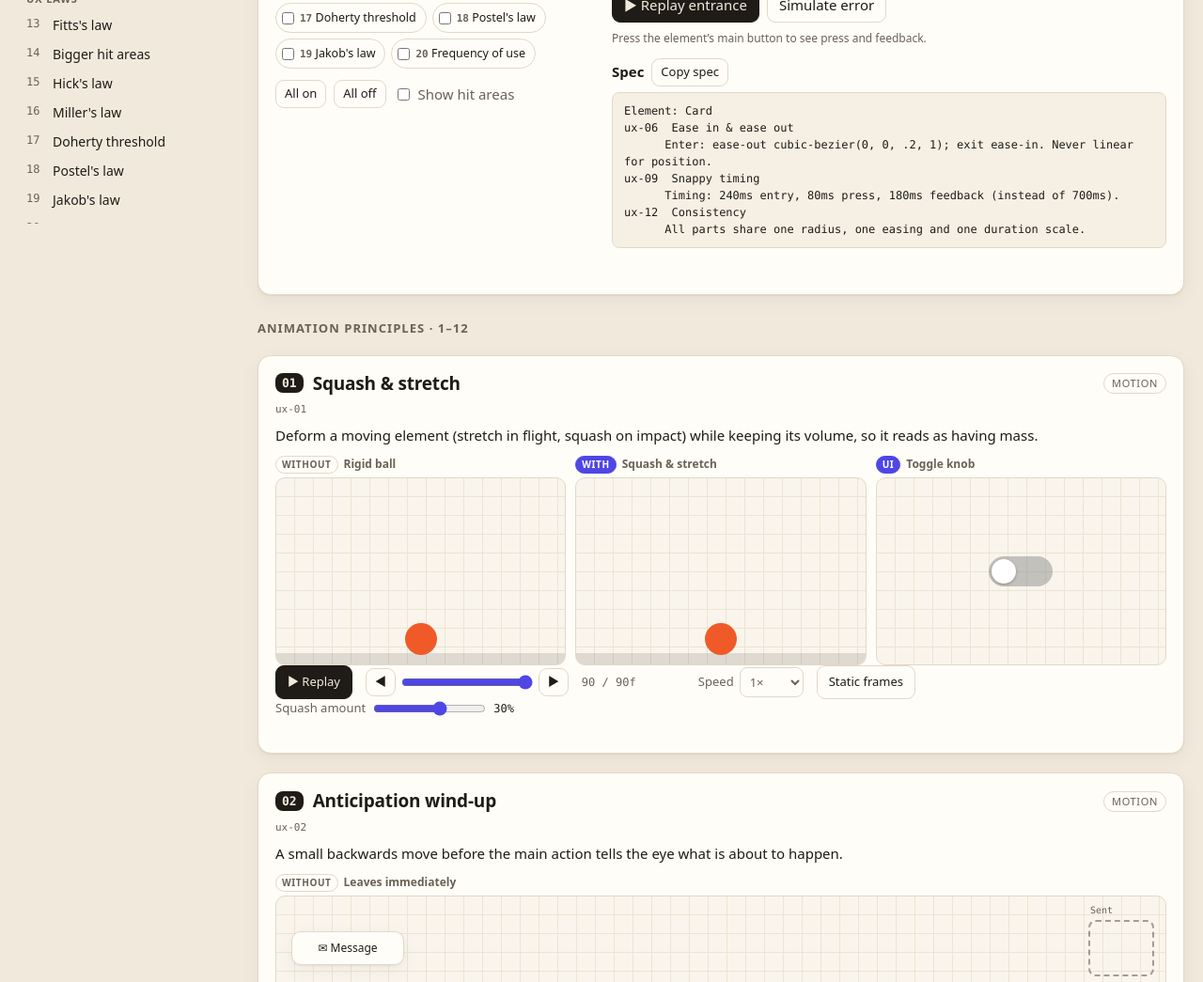
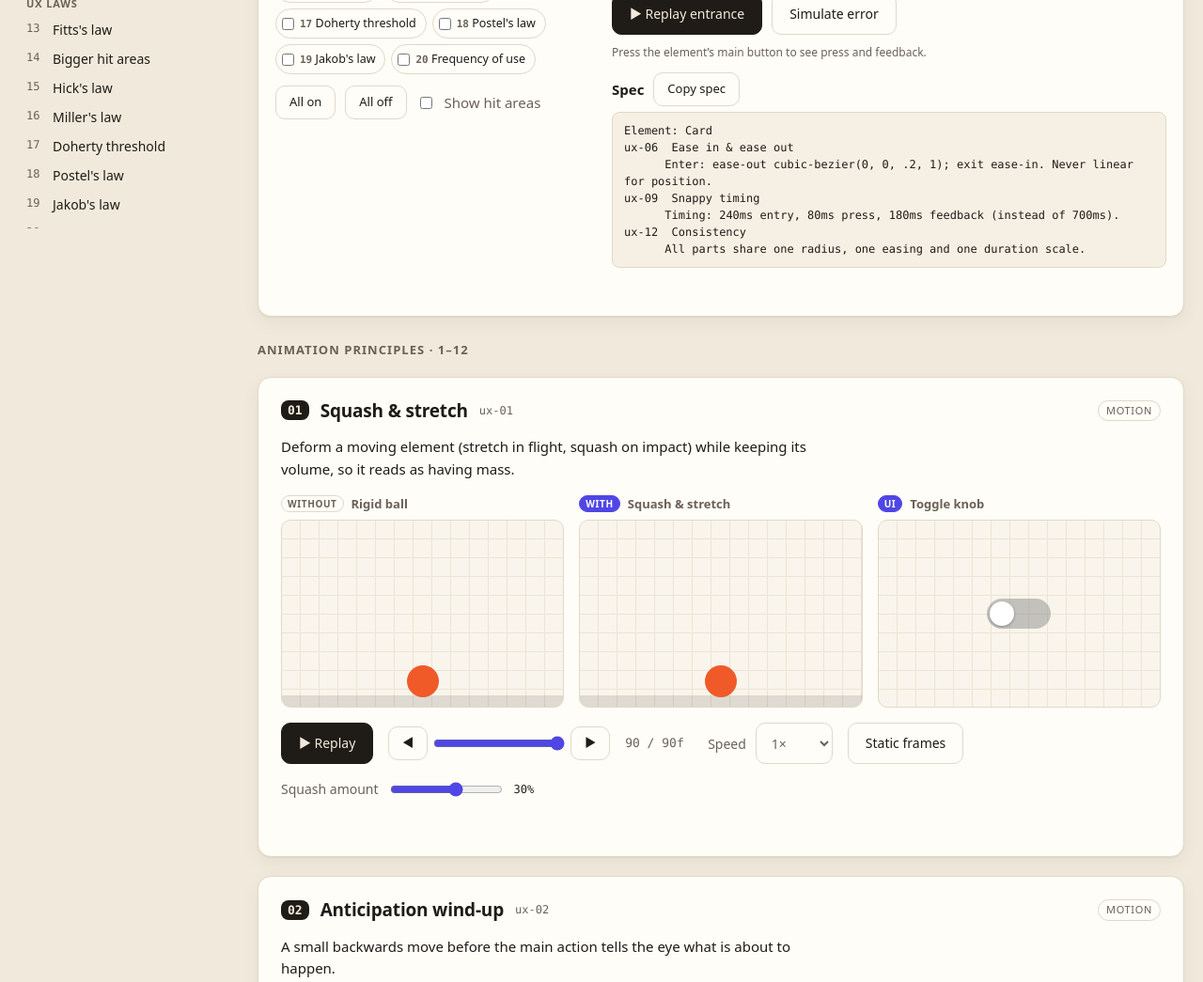
Before and after one commit to kweeyo09/ux-animation-kit, a website: page gallery/index.html in a window 1280 px wide. Shown: the part 546-1591 px from the top of the page at 94% size. Drawn offline with Linux system fonts and the light colour scheme.

Commit message:
Even spacing and roomier buttons across the gallery
One spacing scale: 16px between blocks in a card and demo, 12px inside
panels, 24px card padding. Buttons and selects are 44px tall with more
padding; labels, readouts and captions share a 1.4–1.5 line height. The
demo ID moves into the card header.

Co-Authored-By: Claude Opus 5.5 <noreply@anthropic.com>
Claude-Session: https://claude.ai/code/session_01EEx9PqfaRg7w9WrmLo1djy

```diff
--- a/gallery/app.js
+++ b/gallery/app.js
@@ -67,8 +67,8 @@
     card.innerHTML =
       '<div class="card-head"><span class="card-num" aria-hidden="true">' + pad(e.num) + '</span>' +
       '<h2 id="' + e.id + '-title" tabindex="-1"><span class="visually-hidden">' + e.num + '. </span>' + esc(e.title) + '</h2>' +
+      '<span class="card-id">' + e.id + '</span>' +
       '<span class="tag">' + (e.family === 'motion' ? 'Motion' : 'UX law') + '</span></div>' +
-      '<span class="card-id">' + e.id + '</span>' +
       '<p class="summary">' + esc(e.summary) + '</p>' +
       (e.labelNote ? '<p class="label-note"><strong>Label unverified:</strong> ' + esc(e.labelNote) + '</p>' : '') +
       '<div class="demo" data-demo="' + e.id + '"></div>';
--- a/gallery/styles.css
+++ b/gallery/styles.css
@@ -68,48 +68,48 @@ kbd { font: 12px var(--mono); border: 1px solid var(--line); border-bottom-width
 .group-title { grid-column: 1 / -1; font-size: 13px; text-transform: uppercase; letter-spacing: .08em; color: var(--ink-2); margin-top: 8px; }
 
 /* ---------- Card ---------- */
-.card { background: var(--surface); border: 1px solid var(--line); border-radius: var(--radius); box-shadow: var(--shadow); padding: 18px; display: flex; flex-direction: column; gap: 10px; min-width: 0; }
+.card { background: var(--surface); border: 1px solid var(--line); border-radius: var(--radius); box-shadow: var(--shadow); padding: 24px; display: flex; flex-direction: column; gap: 16px; min-width: 0; }
 .card[hidden] { display: none; }
-.card-head { display: flex; align-items: center; gap: 10px; }
+.card-head { display: flex; align-items: center; gap: 12px; }
 .card-num { font: 700 13px var(--mono); background: var(--ink); color: var(--bg); border-radius: 8px; padding: 3px 7px; }
 .card h2 { font-size: 19px; letter-spacing: -.01em; }
 .card h2:focus-visible { border-radius: 4px; }
 .tag { margin-left: auto; font-size: 11px; text-transform: uppercase; letter-spacing: .06em; color: var(--ink-2); border: 1px solid var(--line); border-radius: 999px; padding: 2px 8px; white-space: nowrap; }
-.card-id { font: 11px var(--mono); color: var(--ink-2); }
-.summary { margin: 0; color: var(--ink); }
+.card-id { font: 12px/1 var(--mono); color: var(--ink-2); }
+.summary { margin: 0; color: var(--ink); font-size: 15px; line-height: 1.55; max-width: 70ch; }
 .label-note { margin: 0; font-size: 13px; color: var(--warn); border: 1px dashed currentColor; padding: 6px 10px; border-radius: 8px; }
 .demo-error { color: var(--bad); font-family: var(--mono); font-size: 13px; }
 
 /* ---------- Controls ---------- */
-.controls { display: flex; flex-wrap: wrap; align-items: center; gap: 8px 14px; font-size: 13px; }
-.btn { border: 1px solid var(--line); background: var(--surface); border-radius: 9px; padding: 6px 12px; cursor: pointer; min-height: 36px; display: inline-flex; align-items: center; gap: 6px; }
+.controls { display: flex; flex-wrap: wrap; align-items: center; gap: 12px 16px; font-size: 14px; line-height: 1.5; }
+.btn { border: 1px solid var(--line); background: var(--surface); border-radius: 10px; padding: 10px 18px; cursor: pointer; min-height: 44px; display: inline-flex; align-items: center; justify-content: center; gap: 8px; font-size: 14px; line-height: 1.2; }
 .btn:hover { background: var(--surface-2); }
 .btn.primary { background: var(--ink); color: var(--bg); border-color: var(--ink); }
 .btn.primary:hover { opacity: .9; }
-.btn.small { min-height: 30px; padding: 3px 9px; font-size: 13px; }
+.btn.small { min-height: 36px; padding: 7px 14px; font-size: 13px; }
 .btn[aria-pressed="true"] { background: var(--accent-soft); border-color: var(--accent); }
-.ctl { display: inline-flex; align-items: center; gap: 6px; color: var(--ink-2); }
+.ctl { display: inline-flex; align-items: center; gap: 10px; color: var(--ink-2); line-height: 1.5; }
 .ctl output { font: 12px var(--mono); color: var(--ink); min-width: 48px; }
 input[type="range"] { accent-color: var(--accent); width: 120px; }
-select { border: 1px solid var(--line); background: var(--surface); border-radius: 8px; padding: 4px 6px; min-height: 32px; }
+select { border: 1px solid var(--line); background: var(--surface); border-radius: 10px; padding: 8px 12px; min-height: 44px; }
 .scrub { display: inline-flex; align-items: center; gap: 4px; }
 .scrub input { width: 140px; }
-.step-label { font: 12px var(--mono); color: var(--ink-2); min-width: 110px; }
-.readout { font: 13px var(--mono); color: var(--ink-2); margin: 0; min-height: 1.5em; }
+.step-label { font: 13px/1.5 var(--mono); color: var(--ink-2); min-width: 72px; }
+.readout { font-size: 14px; line-height: 1.5; color: var(--ink-2); margin: 0; min-height: 1.5em; }
 .readout strong { color: var(--ink); }
 .good { color: var(--good); } .bad { color: var(--bad); }
 
 /* ---------- Motion lab ---------- */
-.lanes { display: grid; gap: 10px; }
+.lanes { display: grid; gap: 16px; }
 .lanes.cols { grid-template-columns: repeat(var(--n, 2), minmax(0, 1fr)); }
-.lane { margin: 0; display: flex; flex-direction: column; gap: 4px; min-width: 0; }
-.lane figcaption, .frames-lane h3 { font-size: 12px; font-weight: 600; display: flex; gap: 6px; align-items: center; color: var(--ink-2); }
+.lane { margin: 0; display: flex; flex-direction: column; gap: 8px; min-width: 0; }
+.lane figcaption, .frames-lane h3 { font-size: 13px; line-height: 1.4; font-weight: 600; display: flex; gap: 8px; align-items: center; color: var(--ink-2); }
 .pill { font-size: 10px; text-transform: uppercase; letter-spacing: .06em; padding: 1px 6px; border-radius: 999px; border: 1px solid var(--line); }
 .pill.with { background: var(--accent); color: var(--accent-ink); border-color: var(--accent); }
 .stage { position: relative; height: var(--h, 160px); background: var(--stage); border: 1px solid var(--line); border-radius: 10px; overflow: hidden;
   background-image: linear-gradient(var(--grid) 1px, transparent 1px), linear-gradient(90deg, var(--grid) 1px, transparent 1px);
   background-size: 20px 20px; background-position: -1px -1px; }
-.frames { display: grid; gap: 10px; }
+.frames { display: grid; gap: 16px; }
 .frames-lane { display: flex; flex-direction: column; gap: 4px; }
 .frames-row { display: grid; grid-template-columns: repeat(auto-fill, minmax(var(--fw, 96px), 1fr)); gap: 6px; }
 .frame { margin: 0; }
@@ -201,9 +201,9 @@ select { border: 1px solid var(--line); background: var(--surface); border-radiu
 .after .note b { border-radius: 50%; background: var(--accent); }
 
 /* ---------- UX comparisons ---------- */
-.compare { display: grid; grid-template-columns: repeat(2, minmax(0, 1fr)); gap: 10px; }
-.panel { border: 1px solid var(--line); border-radius: 10px; background: var(--stage); padding: 10px; display: flex; flex-direction: column; gap: 8px; min-width: 0; }
-.panel h3 { font-size: 12px; font-weight: 600; color: var(--ink-2); display: flex; gap: 6px; align-items: center; }
+.compare { display: grid; grid-template-columns: repeat(2, minmax(0, 1fr)); gap: 16px; }
+.panel { border: 1px solid var(--line); border-radius: 12px; background: var(--stage); padding: 16px; display: flex; flex-direction: column; gap: 12px; min-width: 0; }
+.panel h3 { font-size: 13px; line-height: 1.4; font-weight: 600; color: var(--ink-2); display: flex; gap: 8px; align-items: center; }
 .arena { position: relative; height: 200px; background: var(--stage); border: 1px solid var(--line); border-radius: 10px; overflow: hidden; cursor: crosshair; }
 .f-start, .f-target { position: absolute; border: 0; cursor: pointer; display: grid; place-items: center; font-size: 12px; font-weight: 600; }
 .f-start { width: 56px; height: 56px; border-radius: 50%; background: var(--ink); color: var(--bg); }
@@ -366,3 +366,18 @@ body.record { background: var(--bg); }
 .pg-spec pre { margin: 6px 0 0; font: 12px/1.5 var(--mono); background: var(--surface-2); border: 1px solid var(--line); border-radius: 8px; padding: 10px 12px; white-space: pre-wrap; max-height: 240px; overflow: auto; }
 @media (max-width: 900px) { .pg { grid-template-columns: 1fr; } .pg-stage { height: 400px; } }
 @media (max-width: 420px) { .pg-toast { width: 300px; flex-wrap: wrap; } }
+
+/* consistent vertical rhythm inside demos: 16px between blocks, 12px inside panels */
+.demo, .lab { display: flex; flex-direction: column; gap: 16px; min-width: 0; }
+.pbody { display: flex; flex-direction: column; gap: 12px; }
+.pbody > * { margin: 0; }
+.task { font-size: 14px; line-height: 1.5; padding: 10px 14px; }
+.opt { min-height: 40px; padding: 9px 12px; font-size: 13px; }
+.opt.big { padding: 12px 14px; }
+.chips { gap: 8px; }
+.trials th, .trials td { padding: 6px 8px; }
+.text-in { min-height: 44px; padding: 10px 12px; }
+.msg { min-height: 48px; padding: 6px 8px 6px 14px; gap: 10px; }
+.save-row { gap: 12px; }
+.pg-row { gap: 10px; }
+.pbody > .btn { align-self: flex-start; }
```
